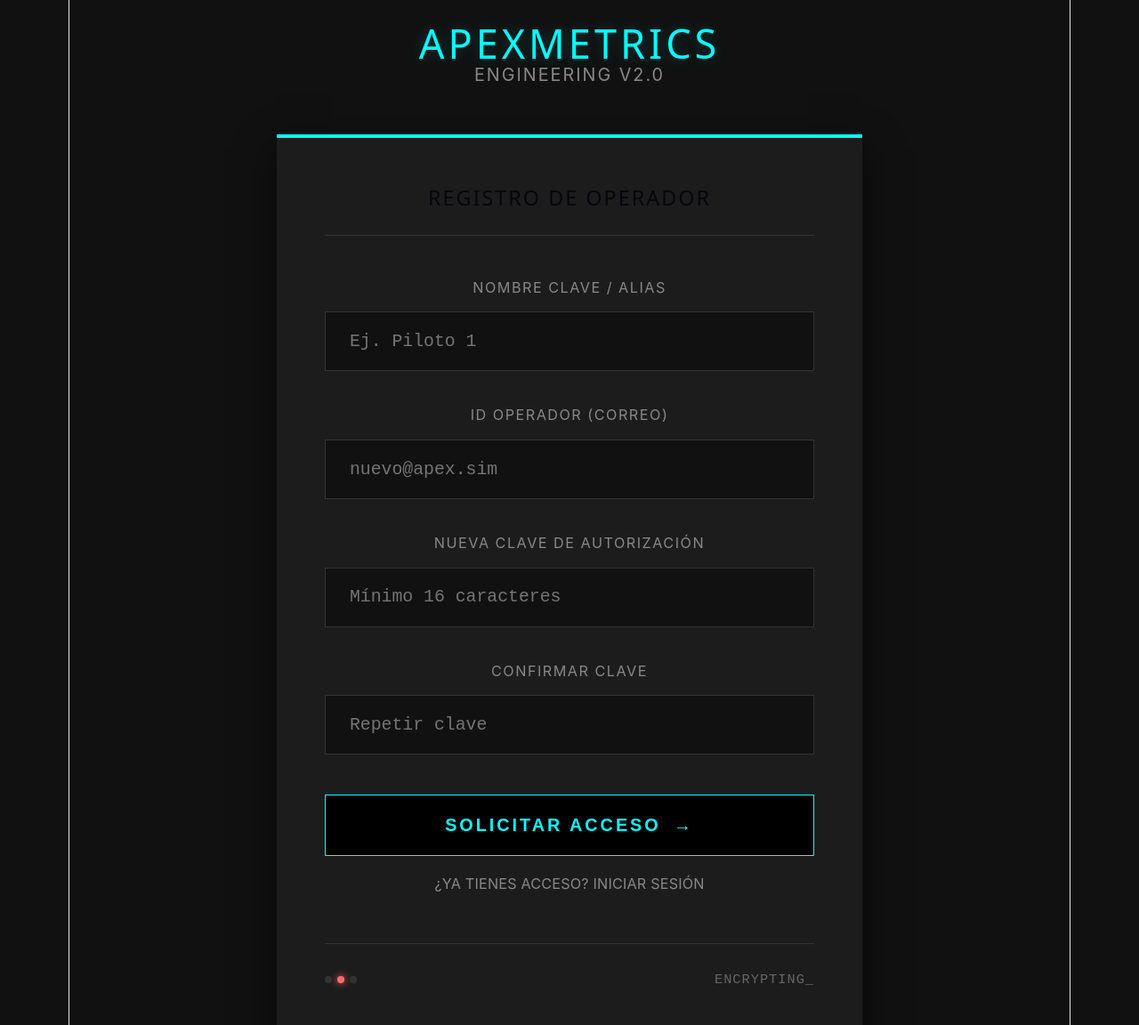
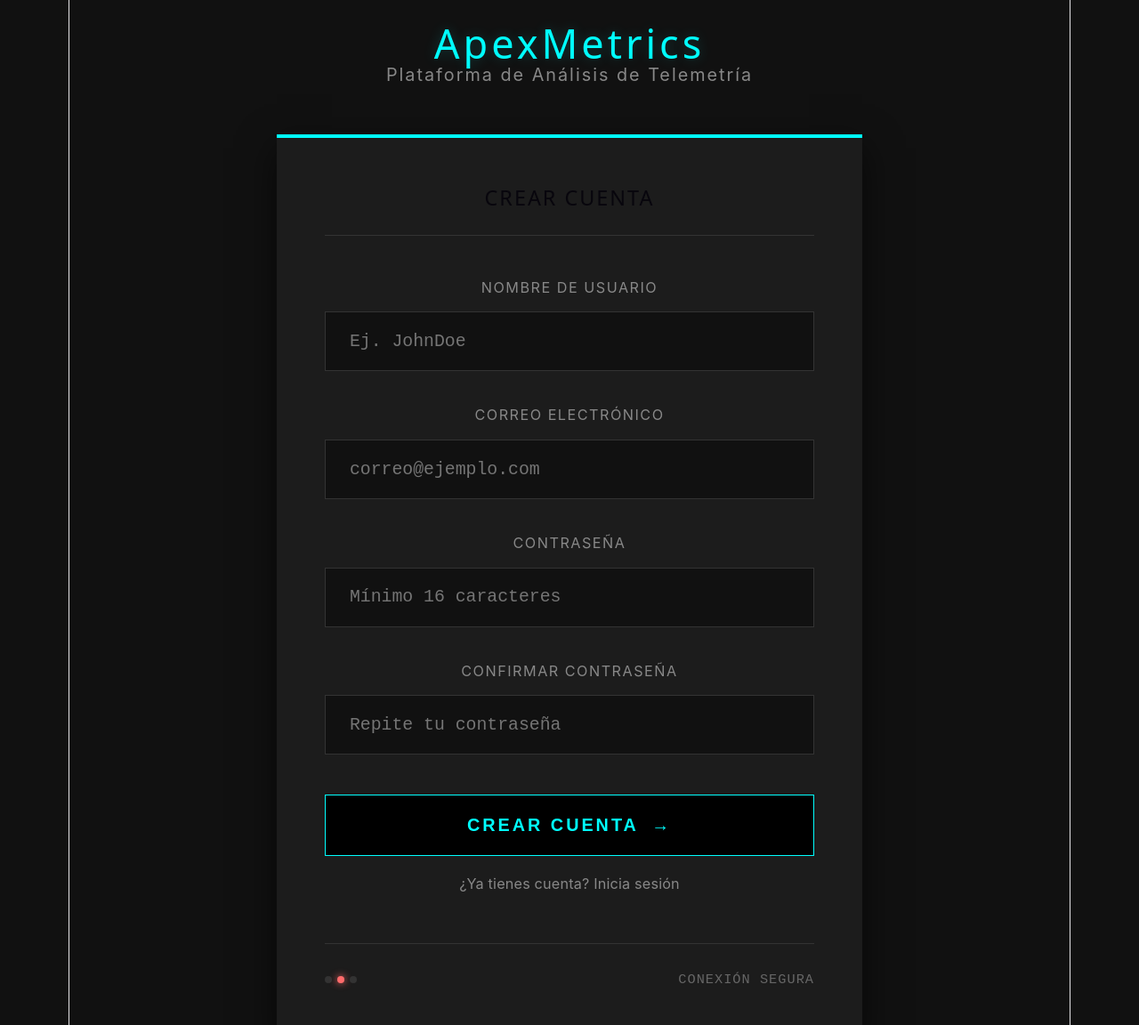
Before and after one commit to BenjaBeroiza/ApexMetrics, a React (Vite) app in the folder frontend/: page /register in a window 1280 px wide. Shown: the top 1152 px of the page at 89% size. Built offline with nearby package versions, Linux system fonts and the light colour scheme.

Commit message:
fix: corregir textos, etiquetas y flujo de redirección post-registro

```diff
--- a/frontend/src/pages/Dashboard.jsx
+++ b/frontend/src/pages/Dashboard.jsx
@@ -61,7 +61,7 @@ export default function Dashboard() {
       <aside className="sidebar">
         <div className="sidebar-header">
           <h2>APEXMETRICS</h2>
-          <span style={{ color: 'var(--text-muted)', fontSize: '0.7rem' }}>ENGINEERING V2.0</span>
+          <span style={{ color: 'var(--text-muted)', fontSize: '0.7rem' }}>v2.0</span>
         </div>
         <nav className="sidebar-nav">
           <button className="nav-item active">DASHBOARD</button>
@@ -94,7 +94,7 @@ export default function Dashboard() {
 
         <div className="page-header" style={{ marginBottom: '2rem' }}>
           <h1 style={{ textTransform: 'uppercase' }}>MIS SESIONES</h1>
-          <p>Historial de telemetría personal. Próximamente: Análisis gráfico detallado.</p>
+          <p>Historial de sesiones de telemetría personal.</p>
         </div>
 
         {loading ? (
@@ -103,8 +103,8 @@ export default function Dashboard() {
           <div className="loading-state"><span style={{ color: 'var(--error-red)' }}>{error}</span></div>
         ) : sesiones.length === 0 ? (
           <div style={{ textAlign: 'center', padding: '4rem', border: '1px dashed #333' }}>
-            <p style={{ color: 'var(--text-muted)', marginBottom: '1rem' }}>No hay telemetría registrada.</p>
-            <button onClick={() => navigate('/upload')} className="neon-button" style={{ width: 'auto', display: 'inline-block', padding: '0.5rem 1.5rem' }}>NUEVA INGESTA</button>
+            <p style={{ color: 'var(--text-muted)', marginBottom: '1rem' }}>No hay sesiones registradas aún.</p>
+            <button onClick={() => navigate('/upload')} className="neon-button" style={{ width: 'auto', display: 'inline-block', padding: '0.5rem 1.5rem' }}>NUEVA SESIÓN</button>
           </div>
         ) : (
           <table className="minimal-table">
--- a/frontend/src/pages/Leaderboard.jsx
+++ b/frontend/src/pages/Leaderboard.jsx
@@ -62,7 +62,7 @@ export default function Leaderboard() {
       <aside className="sidebar">
         <div className="sidebar-header">
           <h2>APEXMETRICS</h2>
-          <span style={{ color: 'var(--text-muted)', fontSize: '0.7rem' }}>ENGINEERING V2.0</span>
+          <span style={{ color: 'var(--text-muted)', fontSize: '0.7rem' }}>v2.0</span>
         </div>
         <nav className="sidebar-nav">
           <button className="nav-item" onClick={() => navigate('/dashboard')}>DASHBOARD</button>
@@ -97,7 +97,7 @@ export default function Leaderboard() {
           <h1>CLASIFICACIÓN GLOBAL</h1>
           <p style={{ color: 'var(--neon-cyan)', fontSize: '0.8rem', letterSpacing: '1px' }}>
             <span style={{ display: 'inline-block', width: '8px', height: '8px', background: 'var(--neon-cyan)', borderRadius: '50%', marginRight: '8px' }}></span>
-            LIVE TELEMETRY FEED
+            TABLA DE POSICIONES
           </p>
         </div>
 
@@ -119,7 +119,7 @@ export default function Leaderboard() {
 
         {/* TABLA */}
         {loading ? (
-          <div className="loading-state"><span className="blink-text">Sincronizando...</span></div>
+          <div className="loading-state"><span className="blink-text">Cargando clasificación...</span></div>
         ) : error ? (
           <div className="loading-state"><span style={{ color: 'var(--error-red)' }}>{error}</span></div>
         ) : (
--- a/frontend/src/pages/Login.jsx
+++ b/frontend/src/pages/Login.jsx
@@ -31,7 +31,6 @@ export default function Login() {
 
      if (response.ok) {
         const data = await response.json();
-        console.log('Token recibido:', data.token);
         localStorage.setItem('apex_token', data.token);
         localStorage.setItem('apex_username', data.username);
         window.location.href = '/dashboard';
@@ -48,21 +47,21 @@ export default function Login() {
   return (
     <div className="auth-container">
       <div className="auth-header">
-        <h1 className="neon-text">APEXMETRICS</h1>
-        <p className="sub-text">ENGINEERING V2.0</p>
+        <h1 className="neon-text">ApexMetrics</h1>
+        <p className="sub-text">Plataforma de Análisis de Telemetría</p>
       </div>
 
       <div className="auth-card">
-        <h2 className="card-title">AUTENTICACIÓN</h2>
+        <h2 className="card-title">INICIAR SESIÓN</h2>
 
         <form onSubmit={handleSubmit} className="auth-form">
           <div className="input-group">
-            <label>ID OPERADOR (CORREO)</label>
+            <label>Correo</label>
             <div className="input-wrapper success">
               <input
                 type="email"
                 name="email"
-                placeholder="dtaylor@apex.sim"
+                placeholder="correo@ejemplo.com"
                 value={formData.email}
                 onChange={handleChange}
                 required
@@ -72,12 +71,12 @@ export default function Login() {
           </div>
 
           <div className="input-group">
-            <label className={error ? 'text-error' : ''}>CLAVE DE AUTORIZACIÓN</label>
+            <label className={error ? 'text-error' : ''}>Contraseña</label>
             <div className={`input-wrapper ${error ? 'error' : ''}`}>
               <input
                 type="password"
                 name="password"
-                placeholder="........"
+                placeholder="Mínimo 16 caracteres"
                 value={formData.password}
                 onChange={handleChange}
                 required
@@ -93,7 +92,7 @@ export default function Login() {
 
           <div style={{ textAlign: 'center', marginTop: '1rem' }}>
             <Link to="/register" style={{ color: 'var(--text-muted)', fontSize: '0.8rem', textDecoration: 'none' }}>
-              ¿NUEVO OPERADOR? SOLICITAR ACCESO
+              ¿No tienes cuenta? Regístrate aquí
             </Link>
           </div>
         </form>
@@ -104,7 +103,7 @@ export default function Login() {
             <span className="dot"></span>
             <span className="dot"></span>
           </div>
-          <span className="secure-text">SECURE CONN_</span>
+          <span className="secure-text">CONEXIÓN SEGURA</span>
         </div>
       </div>
     </div>
--- a/frontend/src/pages/Register.jsx
+++ b/frontend/src/pages/Register.jsx
@@ -40,9 +40,7 @@ export default function Register() {
       });
 
       if (response.ok) {
-        const data = await response.json();
-        console.log('Operador registrado:', data.username);
-        // Aquí podrías redirigir al dashboard o al login
+        navigate('/login');
       } else {
         const errData = await response.json();
         setError(errData.message || 'Error en el registro');
@@ -57,21 +55,21 @@ export default function Register() {
   return (
     <div className="auth-container">
       <div className="auth-header">
-        <h1 className="neon-text">APEXMETRICS</h1>
-        <p className="sub-text">ENGINEERING V2.0</p>
+        <h1 className="neon-text">ApexMetrics</h1>
+        <p className="sub-text">Plataforma de Análisis de Telemetría</p>
       </div>
 
       <div className="auth-card">
-        <h2 className="card-title">REGISTRO DE OPERADOR</h2>
+        <h2 className="card-title">CREAR CUENTA</h2>
 
         <form onSubmit={handleSubmit} className="auth-form">
           <div className="input-group">
-            <label>NOMBRE CLAVE / ALIAS</label>
+            <label>NOMBRE DE USUARIO</label>
             <div className="input-wrapper">
               <input
                 type="text"
                 name="username"
-                placeholder="Ej. Piloto 1"
+                placeholder="Ej. JohnDoe"
                 value={formData.username}
                 onChange={handleChange}
                 required
@@ -80,12 +78,12 @@ export default function Register() {
           </div>
 
           <div className="input-group">
-            <label>ID OPERADOR (CORREO)</label>
+            <label>CORREO ELECTRÓNICO</label>
             <div className="input-wrapper">
               <input
                 type="email"
                 name="email"
-                placeholder="nuevo@apex.sim"
+                placeholder="correo@ejemplo.com"
                 value={formData.email}
                 onChange={handleChange}
                 required
@@ -94,7 +92,7 @@ export default function Register() {
           </div>
 
           <div className="input-group">
-            <label>NUEVA CLAVE DE AUTORIZACIÓN</label>
+            <label>CONTRASEÑA</label>
             <div className={`input-wrapper ${error && error.includes('16') ? 'error' : ''}`}>
               <input
                 type="password"
@@ -108,12 +106,12 @@ export default function Register() {
           </div>
 
           <div className="input-group">
-            <label>CONFIRMAR CLAVE</label>
+            <label>CONFIRMAR CONTRASEÑA</label>
             <div className={`input-wrapper ${error && error.includes('coinciden') ? 'error' : ''}`}>
               <input
                 type="password"
                 name="confirmPassword"
-                placeholder="Repetir clave"
+                placeholder="Repite tu contraseña"
                 value={formData.confirmPassword}
                 onChange={handleChange}
                 required
@@ -123,12 +121,12 @@ export default function Register() {
           </div>
 
           <button type="submit" className="neon-button" disabled={loading}>
-            {loading ? 'PROCESANDO...' : 'SOLICITAR ACCESO'} <span>→</span>
+            {loading ? 'PROCESANDO...' : 'CREAR CUENTA'} <span>→</span>
           </button>
 
           <div style={{ textAlign: 'center', marginTop: '1rem' }}>
             <Link to="/login" style={{ color: 'var(--text-muted)', fontSize: '0.8rem', textDecoration: 'none' }}>
-              ¿YA TIENES ACCESO? INICIAR SESIÓN
+              ¿Ya tienes cuenta? Inicia sesión
             </Link>
           </div>
         </form>
@@ -139,7 +137,7 @@ export default function Register() {
             <span className="dot active"></span>
             <span className="dot"></span>
           </div>
-          <span className="secure-text">ENCRYPTING_</span>
+          <span className="secure-text">CONEXIÓN SEGURA</span>
         </div>
       </div>
     </div>
```
Also changed, not shown: frontend/src/pages/UploadTelemetry.jsx (+6 -6 lines).
